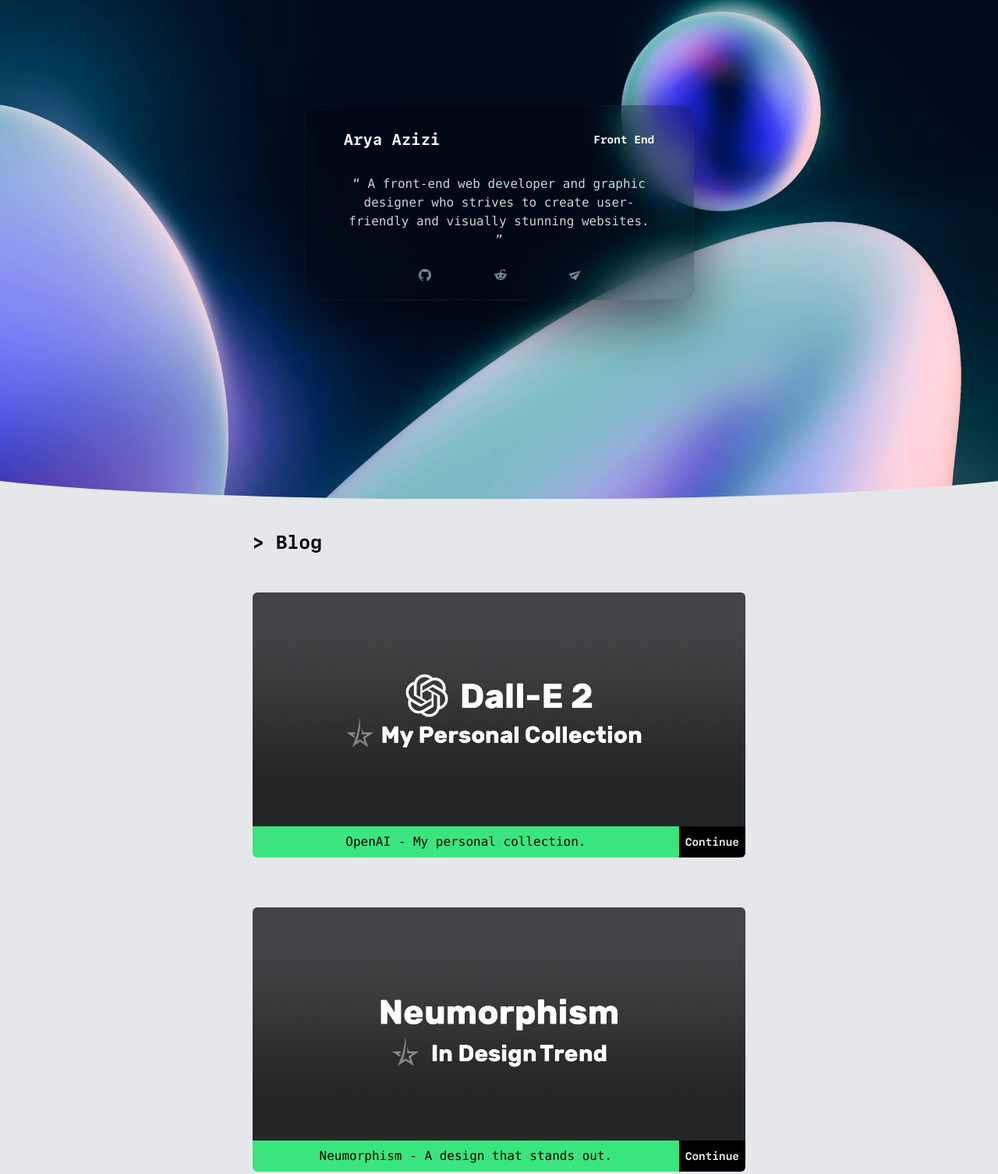
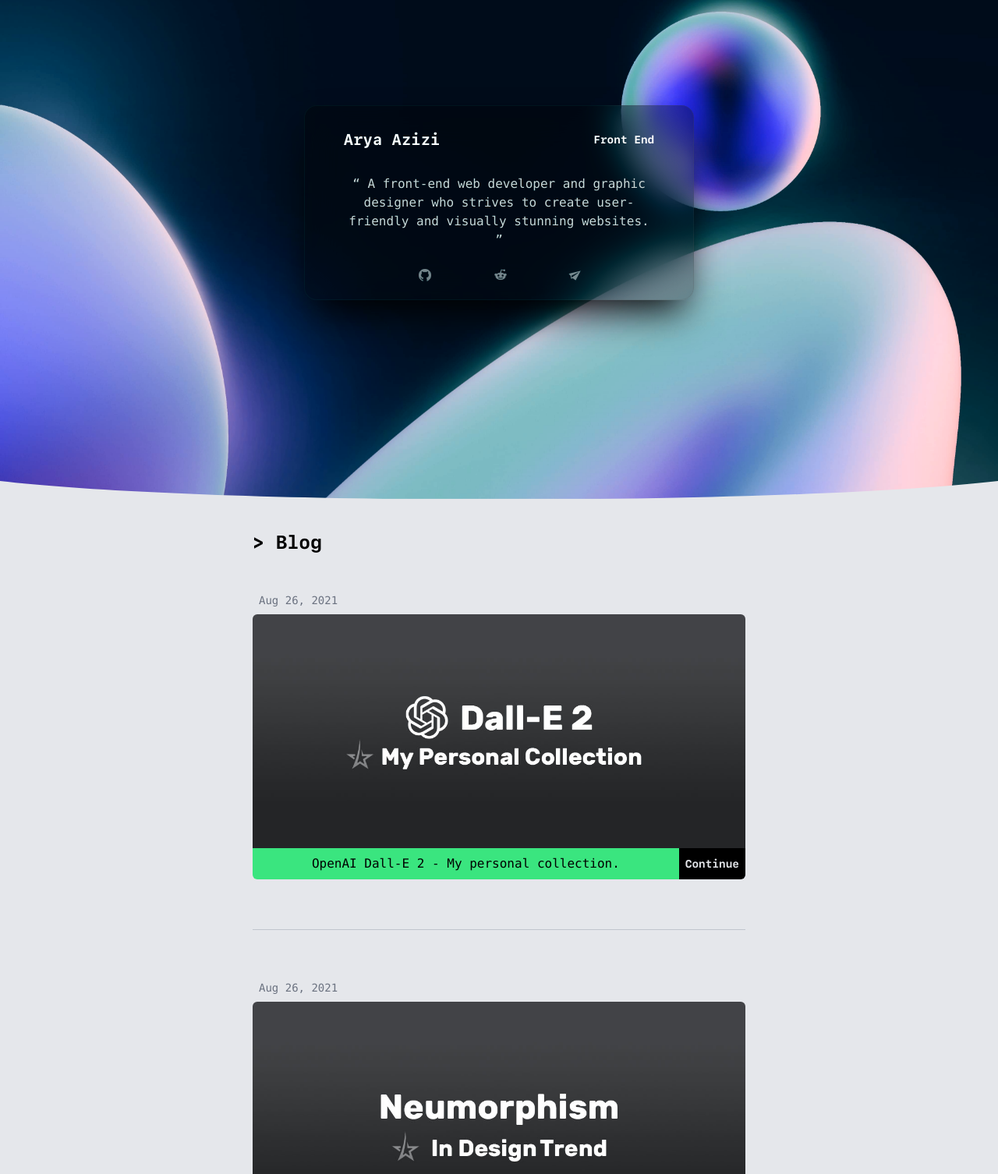
Before and after one commit to StikiStock/NeuGlass, a plain HTML site: page index.html in a window 1280 px wide. Shown: the part 120-1626 px from the top of the page at 78% size. Drawn offline with nearby package versions, Linux system fonts and the light colour scheme.

Commit message:
Final changes for main page

```diff
--- a/index.html
+++ b/index.html
@@ -1,5 +1,5 @@
 <!DOCTYPE html>
-<html lang="en" class="p-0 m-0 w-full h-full">
+<html lang="en" class="p-0 m-0 w-full h-full bg-gray-200">
 <head>
 
     <meta name="author" content="Arya Azizi">
@@ -62,12 +62,12 @@
       }
     </style>
 </head>
-<body class="p-0 m-0 bg-gray-200">
+<body class="p-0 m-0 bg-gray-200" oncontextmenu="return false" onkeydown="return false" onmousedown="return false">
 
 <div class="bg-[url('util/background1.jpg')] bg-no-repeat bg-cover bg-fixed absolute w-full h-[95%] top-0 left-0" id="background" style="transition: all 0.8s ease-in;">
 
   <div class="absolute top-[50%] left-[50%] translate-x-[-50%] translate-y-[-50%]
-  rounded-2xl backdrop-blur-xl border-[1px] border-[#5353532c] shadow-[0px_22px_70px_4px_rgba(0,0,0,0.56)] bg-[#0000004f]
+  rounded-2xl backdrop-blur-xl border-[1px] border-[#5353532c] shadow-2xl shadow-black bg-[#0000004f]
   w-[350px] h-[300px] lg:w-[500px] lg:h-[250px] flex flex-col overflow-hidden">
 
       <div class="text-white flex justify-between mx-auto w-[80%] h-[35%]">
@@ -94,15 +94,19 @@
   <div class="max-w-lg md:max-w-xl lg:max-w-2xl mx-auto px-5">
     <div class="w-full font-[MonoBold] text-lg md:text-xl lg:text-2xl mb-5 lg:mb-[3rem]">> Blog</div>
 
-    <div class="mb-[4rem]">
+    <div class="mb-[2rem] md:mb-[3rem] lg:mb-[4rem]">
+      <div class="font-mono text-gray-500 text-sm m-2 w-full">Aug 26, 2021</div>
       <img class="mx-auto rounded-tr-md rounded-tl-md" src="./util/blogpost/openai.jpg" alt="A robot hand solving a rubick"/>
       <div class="flex">
-        <p class="text bg-[#3ae57f] text-md p-2 font-mono ml-auto rounded-bl-md w-full text-center">OpenAI - My personal collection.</p>
+        <p class="text bg-[#3ae57f] text-md p-2 font-mono ml-auto rounded-bl-md w-full text-center">OpenAI Dall-E 2 - My personal collection.</p>
         <div class="bg-black text-gray-200 flex p-2 mr-auto rounded-br-md"><a class="font-[MonoBold] text-sm m-auto hover:text-[#3ae57f] transition-all" href="https://stiki.ir/blog/openai">Continue</a></div>
       </div>
     </div>
 
-    <div class="mb-[4rem]">
+    <div class="w-full h-[0.1rem] bg-gray-400 opacity-50 mb-[2rem] md:mb-[3rem] lg:mb-[4rem]"></div>
+
+    <div class="mb-[3rem] md:mb-[4rem] lg:mb-[5rem]">
+      <div class="font-mono text-gray-500 text-sm m-2 w-full">Aug 26, 2021</div>
       <img class="mx-auto rounded-tr-md rounded-tl-md" src="./util/blogpost/neumorphism.jpg" alt="A preview image of neumorphism design"/>
       <div class="flex">
         <p class="text bg-[#3ae57f] text-md p-2 font-mono ml-auto rounded-bl-md w-full text-center">Neumorphism - A design that stands out.</p>
--- a/tailwind.config.js
+++ b/tailwind.config.js
@@ -1,6 +1,7 @@
 /** @type {import('tailwindcss').Config} */
 module.exports = {
   content: ["./src/**/*.{html,js}"],
+  mode: 'jit',
   theme: {
     extend: {
       keyframes: {
```
Also changed, not shown: style.css (line endings or trailing spaces).
